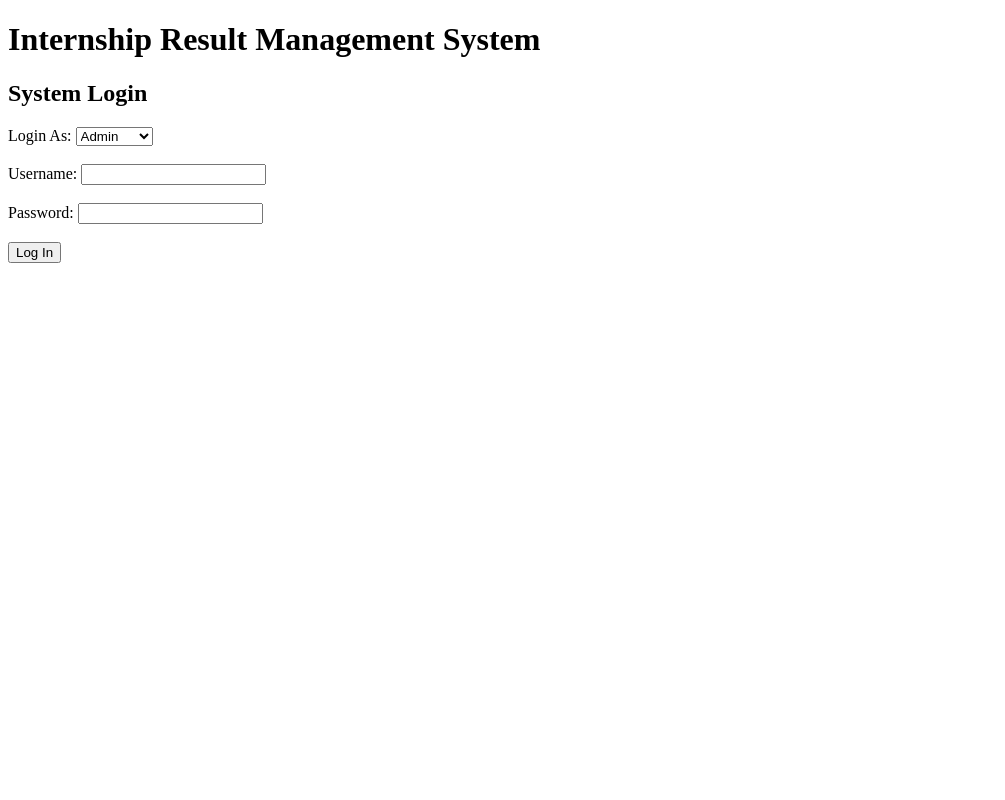
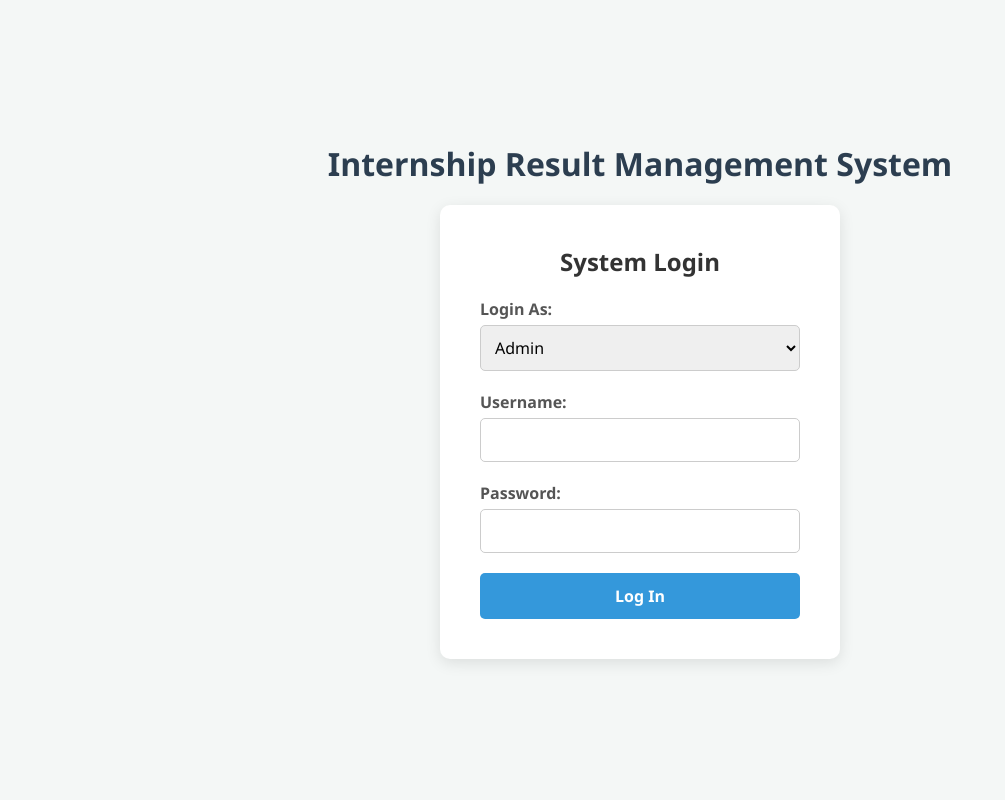
Before and after one commit to Brandonccj/COMP1044_CW_G4, a PHP site: page / in a window 1280 px wide. Shown: the whole page, without its empty margins (0-1005 px from the left). Run offline with PHP 8.4, Linux system fonts and the light colour scheme.

Commit message:
Added basic Css styling

```diff
--- /dev/null
+++ b/assets/style.css
@@ -0,0 +1,80 @@
+* {
+    margin: 0;
+    padding: 0;
+    box-sizing: border-box;
+    font-family: 'Segoe UI', Tahoma, Geneva, Verdana, sans-serif;
+}
+
+body {
+    background-color: #f4f7f6;
+    height: 100vh;
+    display: flex;
+    flex-direction: column;
+    align-items: center;
+    justify-content: center;
+}
+
+h1 {
+    color: #2c3e50;
+    margin-bottom: 20px;
+    text-align: center;
+}
+
+.login-container {
+    background-color: #ffffff;
+    padding: 40px;
+    border-radius: 10px;
+    box-shadow: 0 4px 15px rgba(0, 0, 0, 0.1);
+    width: 100%;
+    max-width: 400px;
+}
+
+.login-container h2 {
+    color: #333;
+    margin-bottom: 20px;
+    text-align: center;
+}
+
+.form-group {
+    margin-bottom: 20px;
+}
+
+.form-group label {
+    display: block;
+    margin-bottom: 5px;
+    color: #555;
+    font-weight: bold;
+}
+
+.form-group input,
+.form-group select {
+    width: 100%;
+    padding: 10px;
+    border: 1px solid #ccc;
+    border-radius: 5px;
+    font-size: 16px;
+}
+
+.form-group input:focus,
+.form-group select:focus {
+    outline: none;
+    border-color: #3498db;
+    box-shadow: 0 0 5px rgba(52, 152, 219, 0.5);
+}
+
+button {
+    width: 100%;
+    padding: 12px;
+    background-color: #3498db;
+    color: white;
+    border: none;
+    border-radius: 5px;
+    font-size: 16px;
+    font-weight: bold;
+    cursor: pointer;
+    transition: background-color 0.3s;
+}
+
+button:hover {
+    background-color: #2980b9;
+}
--- a/index.php
+++ b/index.php
@@ -4,38 +4,39 @@
     <meta charset="UTF-8">
     <meta name="viewport" content="width=device-width, initial-scale=1.0">
     <title>Internship Management System - Login</title>
+    <link rel="stylesheet" href="assets/style.css">
 </head>
 <body>
 
     <h1>Internship Result Management System</h1>
+
+    <div class="login-container">
         <h2>System Login</h2>
 
         <form action="actions/login_action.php" method="POST">
 
-        <div>
+            <div class="form-group">
                 <label for="role">Login As:</label>
                 <select name="role" id="role" required>
                     <option value="Admin">Admin</option>
                     <option value="Assessor">Assessor</option>
                 </select>
             </div>
-        <br>
 
-        <div>
+            <div class="form-group">
                 <label for="username">Username:</label>
                 <input type="text" name="username" id="username" required>
             </div>
-        <br>
 
-        <div>
+            <div class="form-group">
                 <label for="password">Password:</label>
                 <input type="password" name="password" id="password" required>
             </div>
-        <br>
 
             <button type="submit" name="login_submit">Log In</button>
 
         </form>
+    </div>
 
 </body>
 </html>
```
Lines whose indentation alone changed are shown as unchanged.
